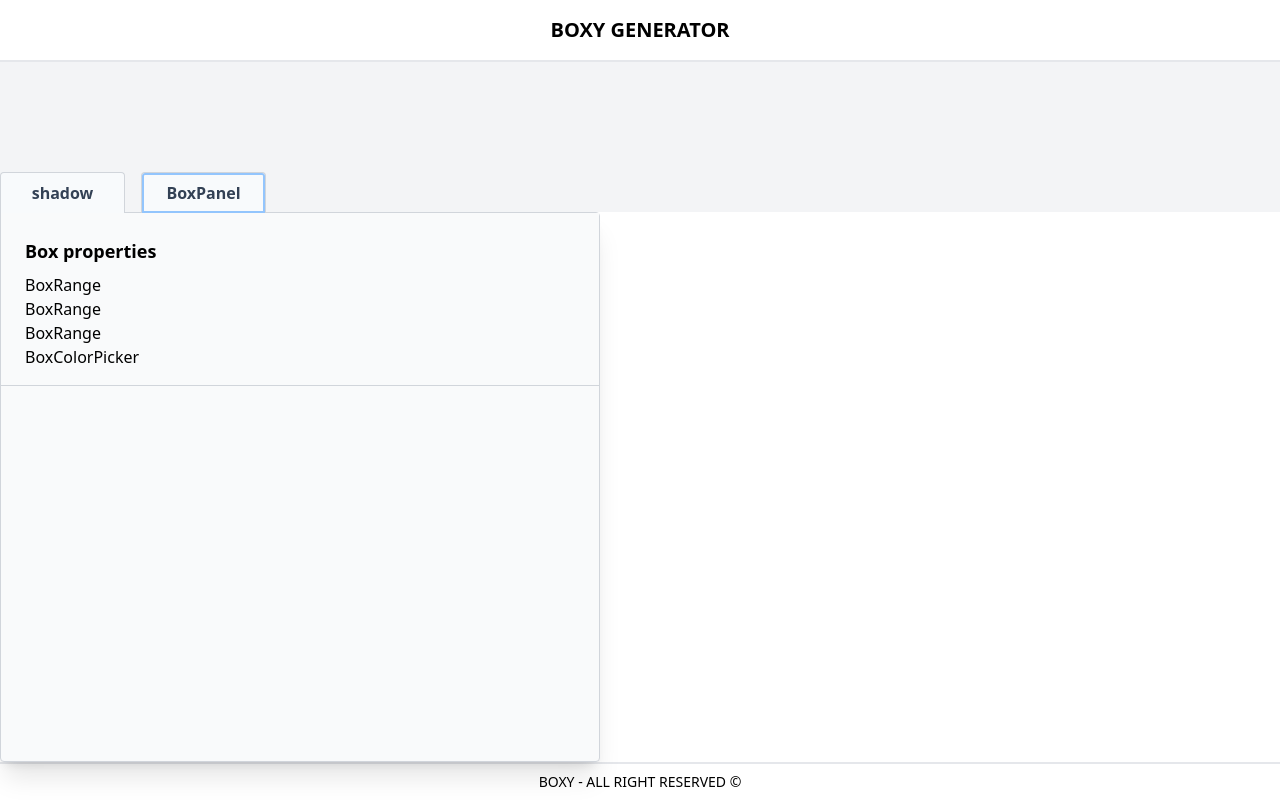
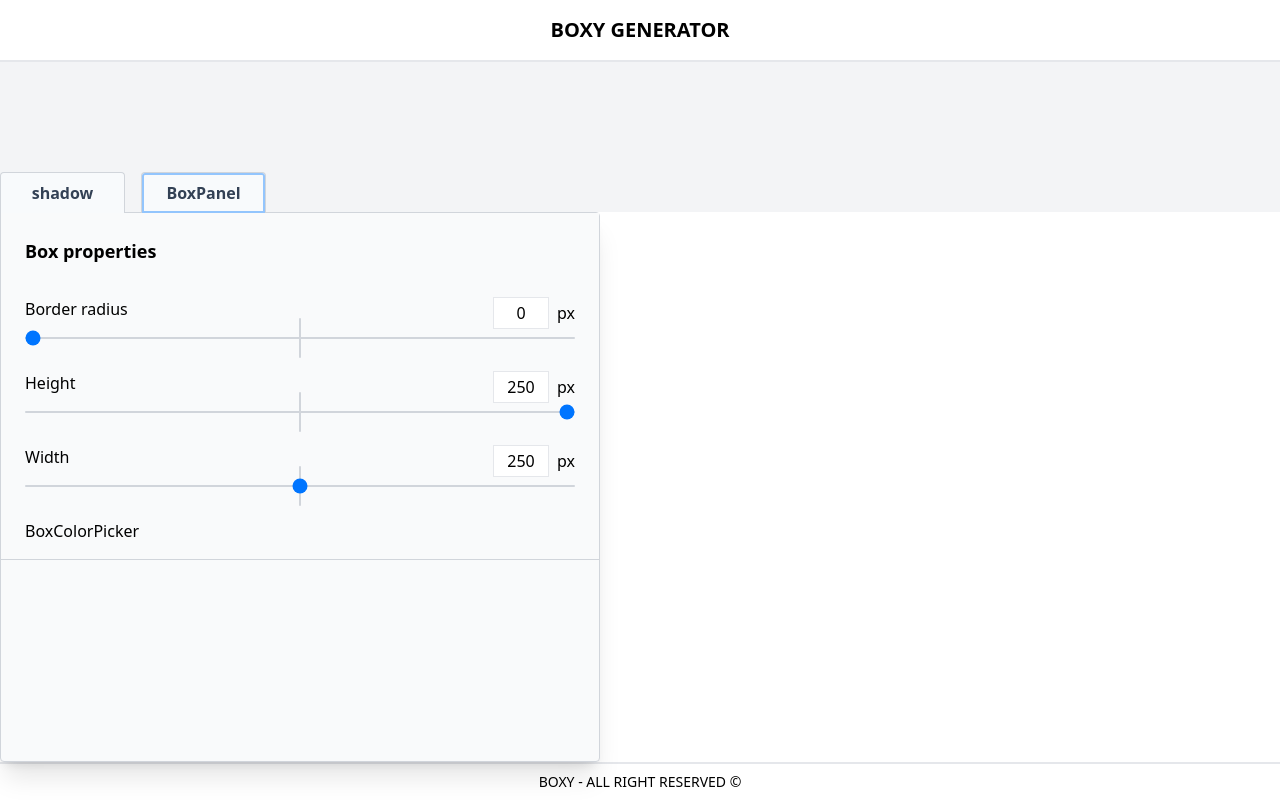
Before and after one commit to Ahmedogbinto/Boxy-generator, a React (Vite) app: page / in a window 1280 px wide. Both pictures are taken after a click on the button "BoxPanel". Built offline with nearby package versions, Linux system fonts and the light colour scheme.

Commit message:
Mise en place des inputs range liés à la boite.

```diff
--- a/src/features/boxProperties.js
+++ b/src/features/boxProperties.js
@@ -44,10 +44,9 @@
     initialState,
     reducers: {
         updateBoxValue: (state, action) => {
-
+            state.find(el => el.inputNumber === action.payload.inputNumber).value = action.payload.value
         }
-
-    }
+    },
 })
 
 export const {updateBoxValue} = boxSlice.actions
--- a/src/layouts/BoxPanel/BoxPanel.jsx
+++ b/src/layouts/BoxPanel/BoxPanel.jsx
@@ -15,7 +15,7 @@
     }
   })
 
-  console.log(boxInputs)
+
   return (
    <div className="bg-gray-50 px-6 py-4 border-b border-gray-300">
     <p className="font-bold text-lg my-2"> Box properties</p>
--- a/src/layouts/BoxPanel/BoxRange.jsx
+++ b/src/layouts/BoxPanel/BoxRange.jsx
@@ -1,5 +1,47 @@
-export default function BoxRange() {
+import { useDispatch } from "react-redux"
+import{ updateBoxValue} from "../../features/boxProperties"
+
+
+export default function BoxRange({inputData}) {
+
+  const dispatch = useDispatch()
+
+ function handleInputs(e){
+    dispatch(updateBoxValue({
+      inputNumber: inputData.inputNumber,
+      value: e.target.value
+    }))
+  }
+
   return (
-    <div>BoxRange</div>
+    <div className="my-8">
+      <div className="flex justify-between">
+        <p>{inputData.name}</p>
+        <div className="flex items-baseline mb-2">
+            <input
+            value={inputData.value}
+            onChange={handleInputs}
+            className="w-14 h-8 mr-2 border border-gray-200 text-center"
+            type="number"/>
+            <p>px</p>
+        </div>
+      </div>
+
+        <div className="relative z-0 w-full flex items-center">
+          <input
+           value={inputData.value}
+            onChange={handleInputs}
+            min={inputData.minMax[0]}
+            max={inputData.minMax[1]}
+            className="w-full h-[2px] bg-gray-300 rounded-lg appearance-none cursor-pointer"
+            type="range"
+          />
+
+          <div className="absolute -z-10 top-1/2 left-1/2 -translate-y-1/2 -translate-x-1/2 w-0.5 h-10 bg-gray-300 rounded">
+          </div>
+
+        </div>
+    </div>
+
   )
 }
```
